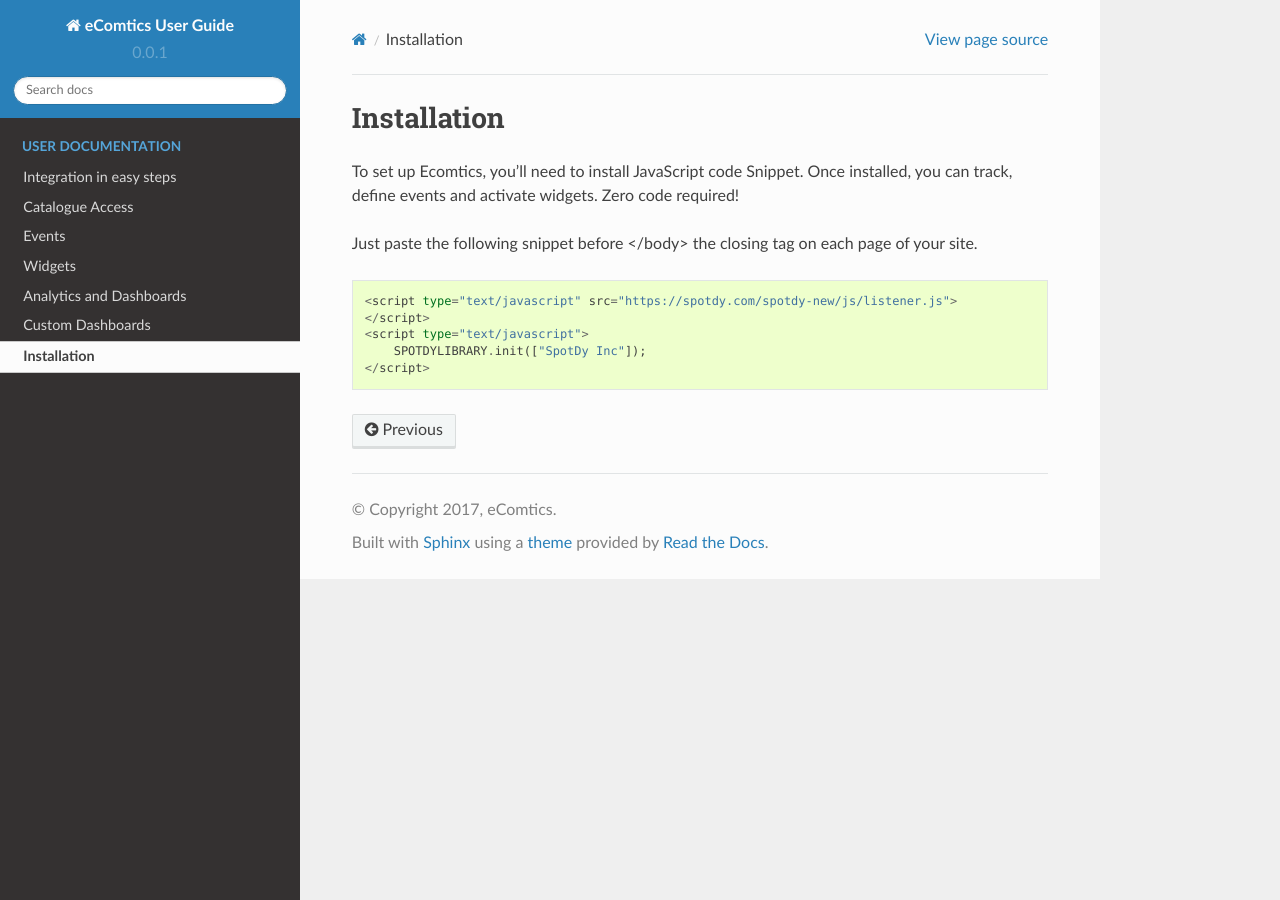
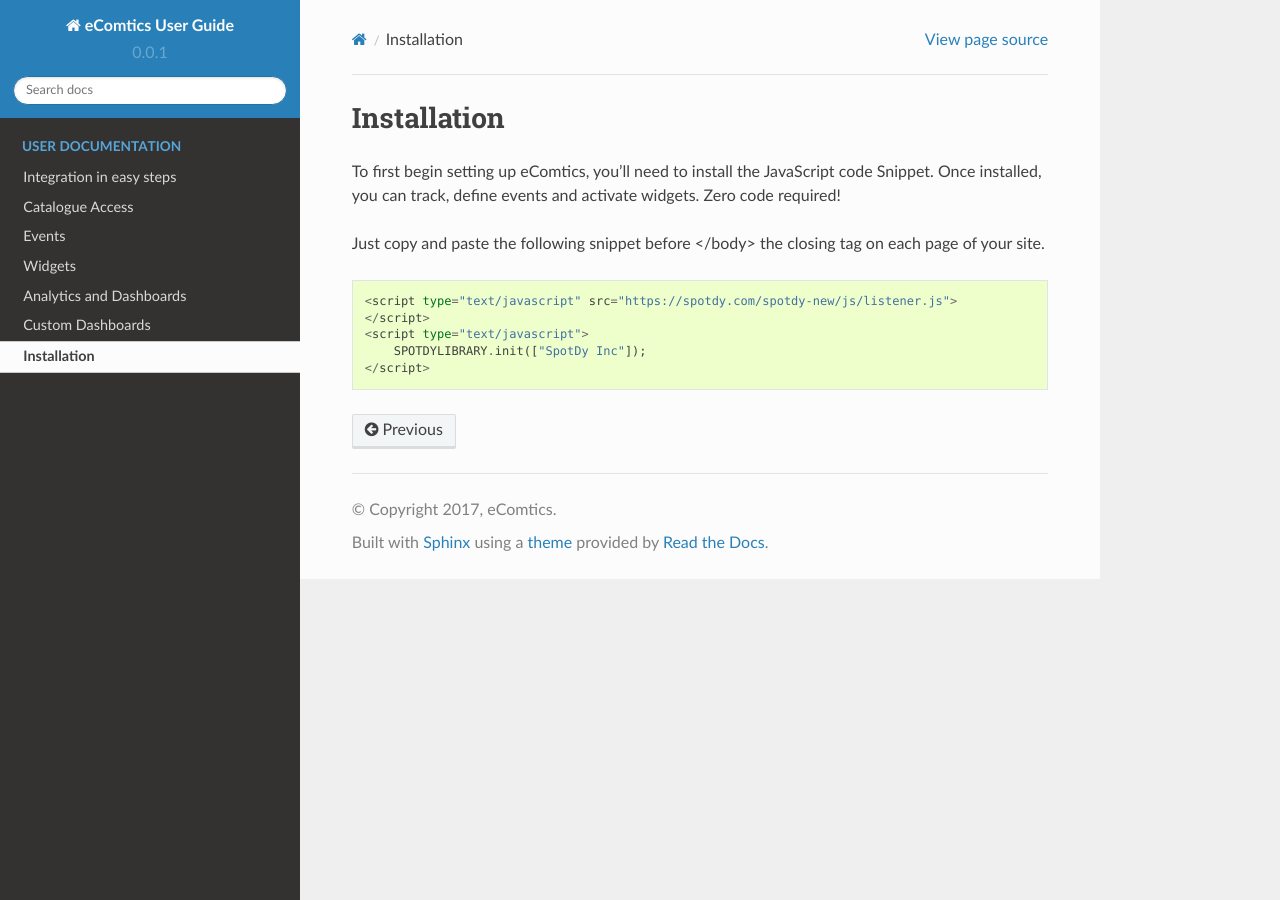
Before and after one commit to Jyotie/ecomdocs, a Sphinx documentation site: the page built from source/installation.rst, in a window 1280 px wide. Built offline with Sphinx 7.4.7 and the Read the Docs theme 2.0.0, drawn with Linux system fonts in a browser that asks for light colours; pages that are not in the unit, such as notebooks, are missing from menus.

Commit message:
Update installation.rst

```diff
--- a/source/installation.rst
+++ b/source/installation.rst
@@ -1,9 +1,9 @@
 Installation
 =========================
 
-To set up Ecomtics, you’ll need to install JavaScript code Snippet. Once installed, you can track, define events and activate widgets. Zero code required!
+To first begin setting up eComtics, you’ll need to install the JavaScript code Snippet. Once installed, you can track, define events and activate widgets. Zero code required!
 
-Just paste the following snippet before </body> the closing tag on each page of your site. ::
+Just copy and paste the following snippet before </body> the closing tag on each page of your site. ::
 
     <script type="text/javascript" src="https://spotdy.com/spotdy-new/js/listener.js">
     </script>
```
